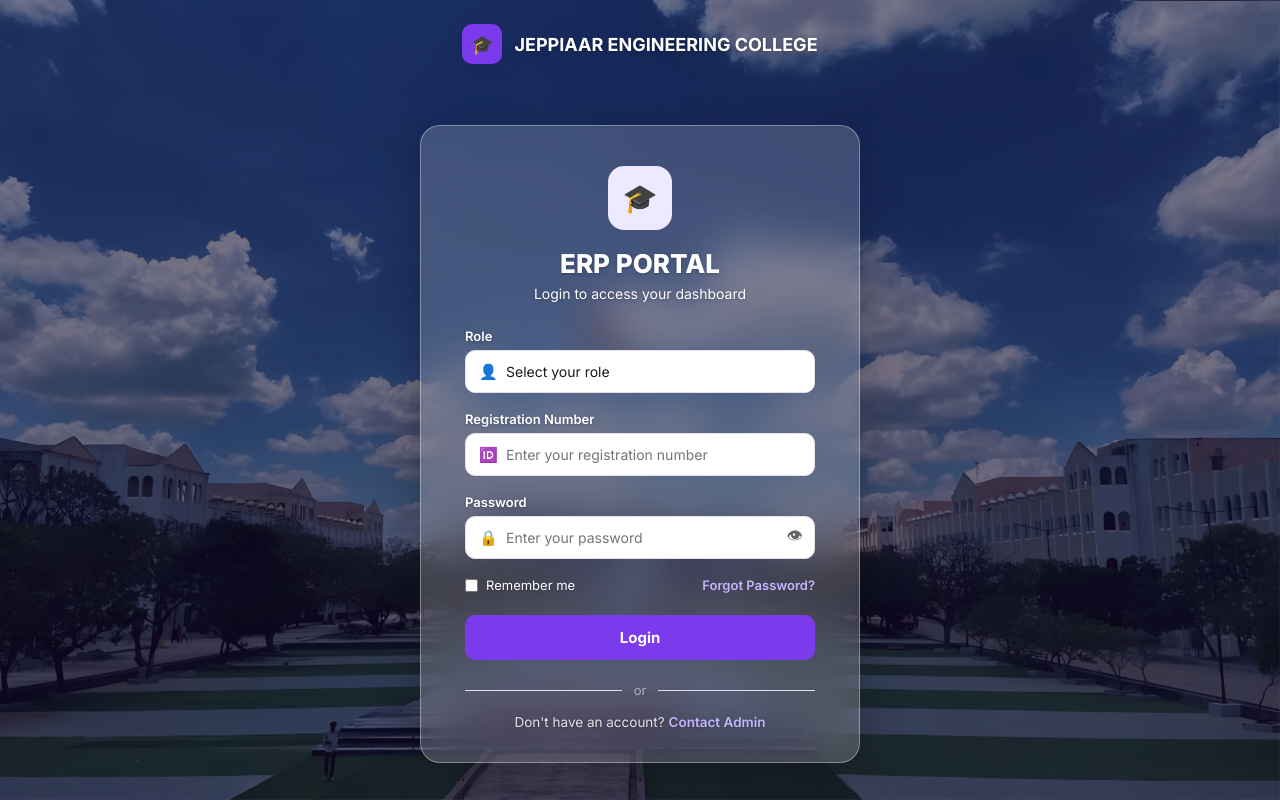
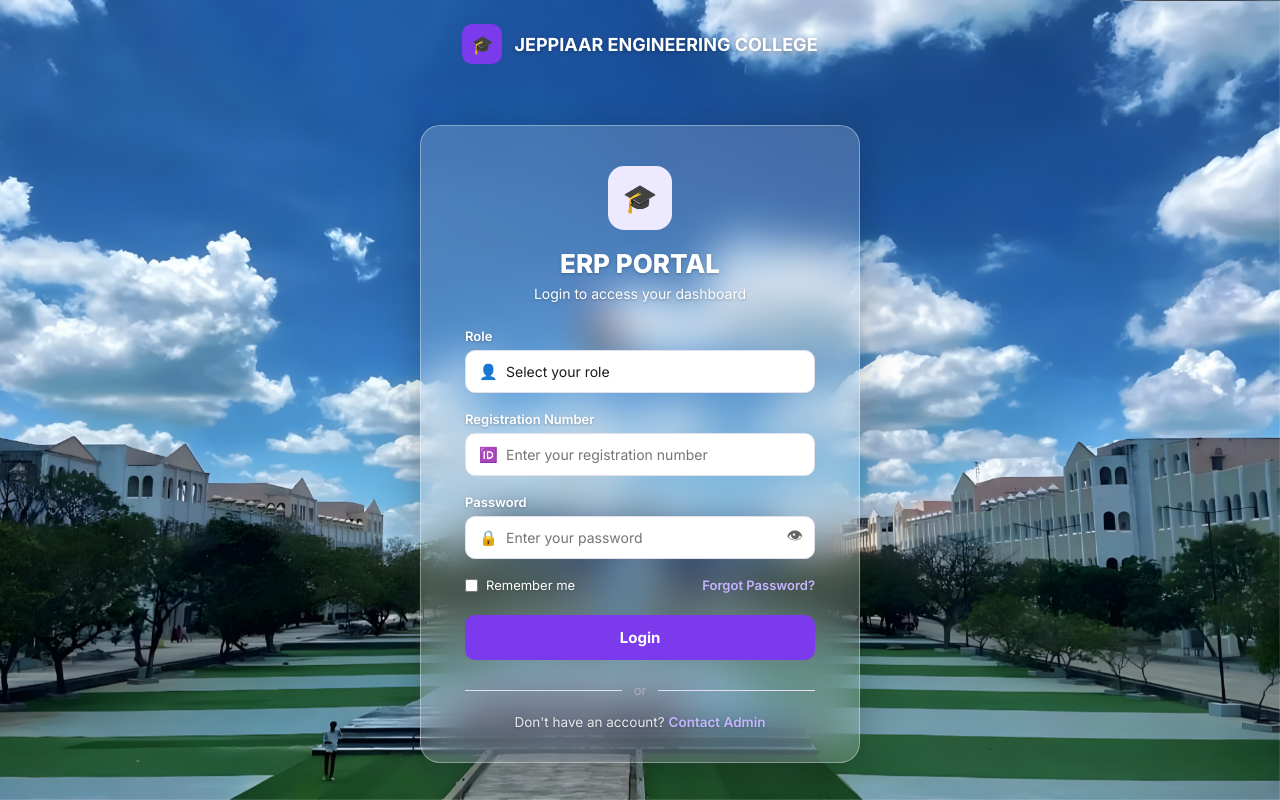
Before and after one commit to Deepak-Desanta/ERP-Portal, a plain HTML site: page login-index.html in a window 1280 px wide. Drawn offline with Linux system fonts and the light colour scheme.

Commit message:
Remove background gradient from bg-overlay
Removed the linear gradient background from the bg-overlay class.

```diff
--- a/login-style.css
+++ b/login-style.css
@@ -27,7 +27,6 @@
 .bg-overlay {
   position: fixed;
   inset: 0;
-  background: linear-gradient(180deg, rgba(20, 10, 40, 0.55), rgba(20, 10, 40, 0.65));
   z-index: 0;
 }
 
```
